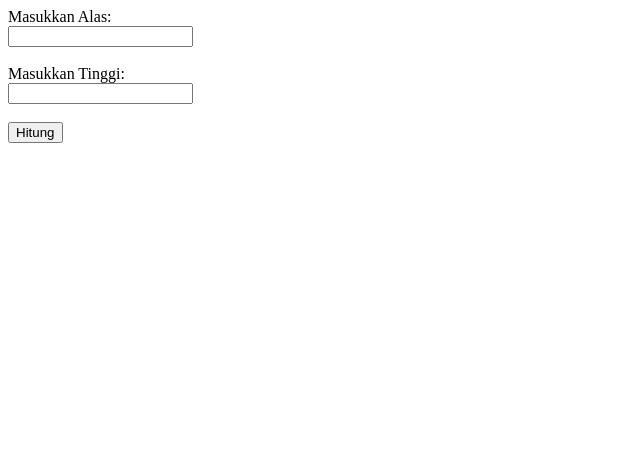
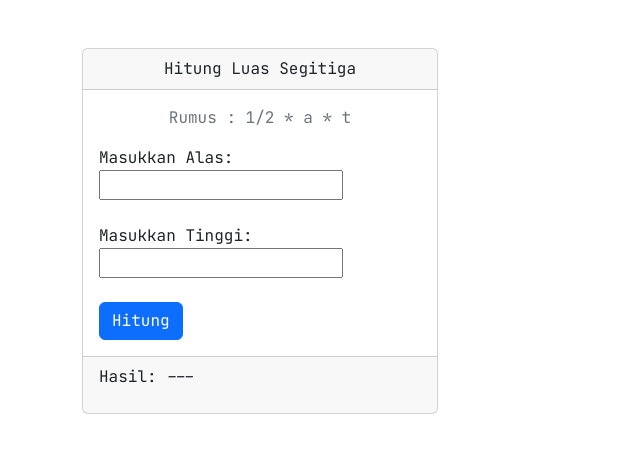
Before and after one commit to bryant-sulthan05/praktikum_python, a Flask app: page /luas_segitiga in a window 1280 px wide. Shown: the top 453 px of the page, without its empty margins (0-640 px from the left). Run offline with Flask 3, Linux system fonts and the light colour scheme.

Commit message:
new route

```diff
--- a/pert4_50423286/route_50423286.py
+++ b/pert4_50423286/route_50423286.py
@@ -1,4 +1,7 @@
 from flask import Flask, render_template, request
+import time
+from threading import Thread
+
 
 app = Flask(__name__)
 
--- a/pert4_50423286/templates/luas_segitiga.html
+++ b/pert4_50423286/templates/luas_segitiga.html
@@ -5,19 +5,61 @@
     <meta charset="UTF-8">
     <meta name="viewport" content="width=device-width, initial-scale=1.0">
     <title>Luas Segitiga</title>
+    <link href="https://cdn.jsdelivr.net/npm/bootstrap@5.3.3/dist/css/bootstrap.min.css" rel="stylesheet"
+        integrity="sha384-QWTKZyjpPEjISv5WaRU9OFeRpok6YctnYmDr5pNlyT2bRjXh0JMhjY6hW+ALEwIH" crossorigin="anonymous">
+    <link rel="icon" href="{{ url_for('static', filename='image/logo.png') }}">
+    <style>
+        @import url('https://fonts.googleapis.com/css2?family=JetBrains+Mono:ital,wght@0,100..800;1,100..800&display=swap');
+
+        * {
+            font-family: "JetBrains Mono", monospace;
+        }
+    </style>
 </head>
 
 <body>
+    <main>
+        <div class="container">
+            <div class="row mt-5">
+                <div class="col-md-4">
+                    <div class="card">
+                        <div class="card-header text-center">
+                            Hitung Luas Segitiga
+                        </div>
+                        <div class="card-body">
+                            <div class="text-center text-secondary mb-3">Rumus : 1/2 * a * t</div>
                             <form action="/luas_segitiga" method="post">
                                 <label for="alas">Masukkan Alas:</label><br>
                                 <input type="number" id="alas" name="alas"><br><br>
                                 <label for="tinggi">Masukkan Tinggi:</label><br>
                                 <input type="number" id="tinggi" name="tinggi"><br><br>
-        <input type="submit" value="Hitung">
+                                <input type="submit" value="Hitung" class="btn btn-primary">
                             </form>
+                        </div>
+                        <div class="card-footer">
                             {% if hasil != '---' %}
                             <p>Hasil: {{ hasil }}</p>
+                            {% else %}
+                            <p>Hasil: ---</p>
                             {% endif %}
+                        </div>
+                    </div>
+                </div>
+            </div>
+        </div>
+    </main>
+
+    <!-- Script -->
+    <script src="https://cdn.jsdelivr.net/npm/@popperjs/core@2.11.8/dist/umd/popper.min.js"
+        integrity="sha384-I7E8VVD/ismYTF4hNIPjVp/Zjvgyol6VFvRkX/vR+Vc4jQkC+hVqc2pM8ODewa9r"
+        crossorigin="anonymous"></script>
+    <script src="https://cdn.jsdelivr.net/npm/bootstrap@5.3.3/dist/js/bootstrap.min.js"
+        integrity="sha384-0pUGZvbkm6XF6gxjEnlmuGrJXVbNuzT9qBBavbLwCsOGabYfZo0T0to5eqruptLy"
+        crossorigin="anonymous"></script>
+    <script>
+        const tooltipTriggerList = document.querySelectorAll('[data-bs-toggle="tooltip"]')
+        const tooltipList = [...tooltipTriggerList].map(tooltipTriggerEl => new bootstrap.Tooltip(tooltipTriggerEl))
+    </script>
 </body>
 
 </html>
```
Lines whose indentation alone changed are shown as unchanged.
